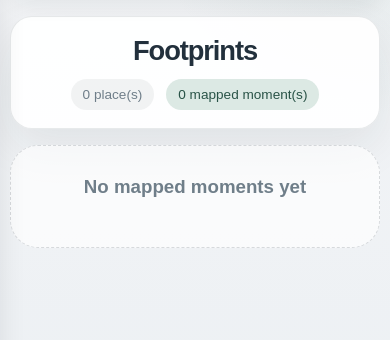
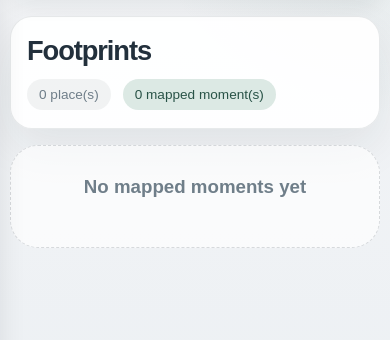
Before and after one commit to ZhehuaZhu/moments-library, a Flask app: page /footprints in a window 390 px wide. Shown: the part 144-484 px from the top of the page. Run offline with Flask 3, Linux system fonts and the light colour scheme; data that the repository does not hold is empty; parts of the project's set-up code (start-up, migrations or seed data) failed here and were passed over; some libraries are stand-ins or nearby versions.

Commit message:
小更新

```diff
--- a/app/static/css/modules/responsive.css
+++ b/app/static/css/modules/responsive.css
@@ -307,7 +307,9 @@
     }
 
     .page-header--atlas {
+        flex-direction: row;
         align-items: center;
+        justify-content: space-between;
     }
 
     .page-header--atlas .page-header__stats {
@@ -318,6 +320,12 @@
         padding-inline: 0;
         padding-bottom: 0;
         justify-content: flex-end;
+    }
+
+    .page-header--atlas h1 {
+        flex: 0 1 auto;
+        width: auto;
+        text-align: left;
     }
 
     .button,
```
